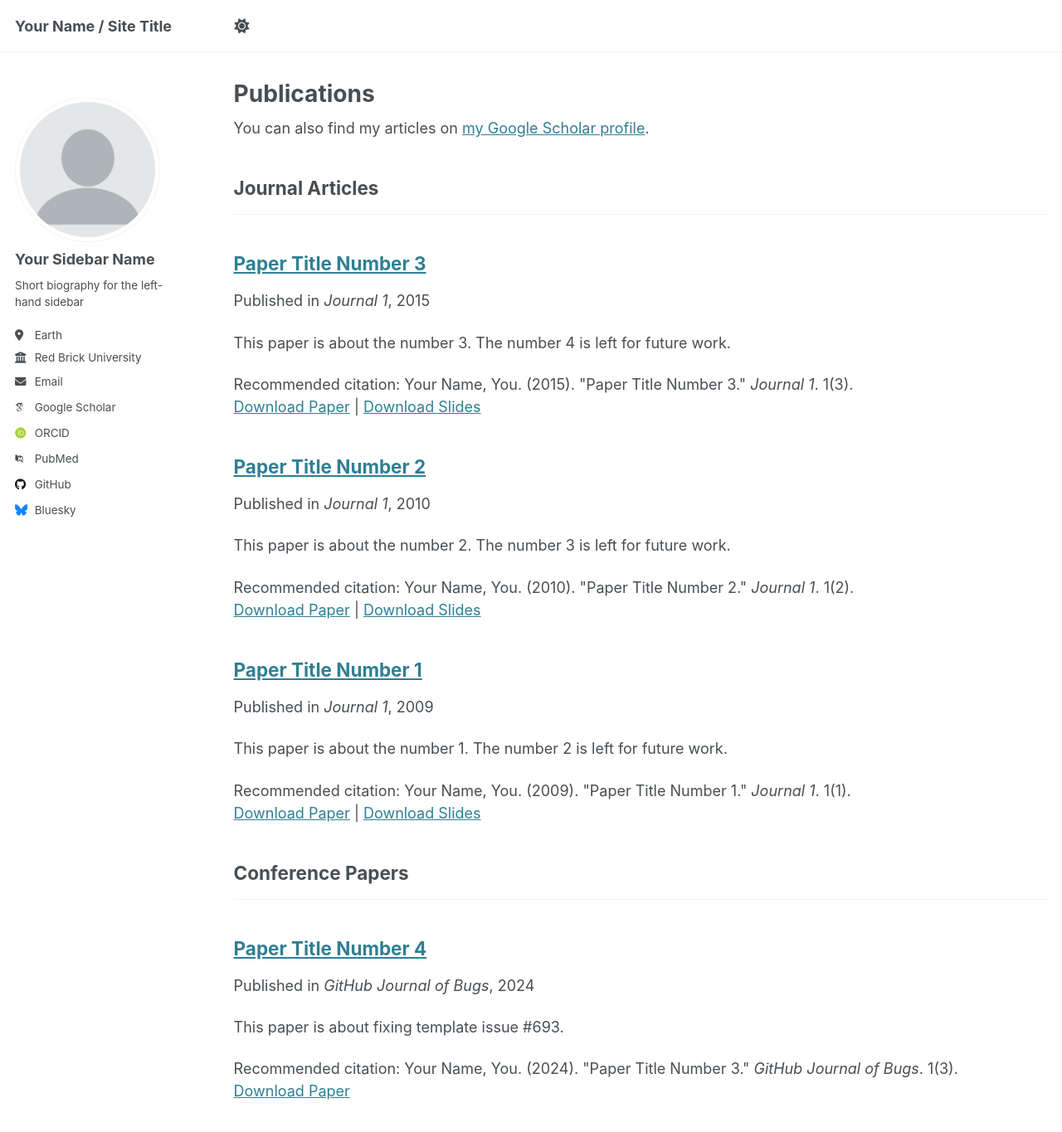
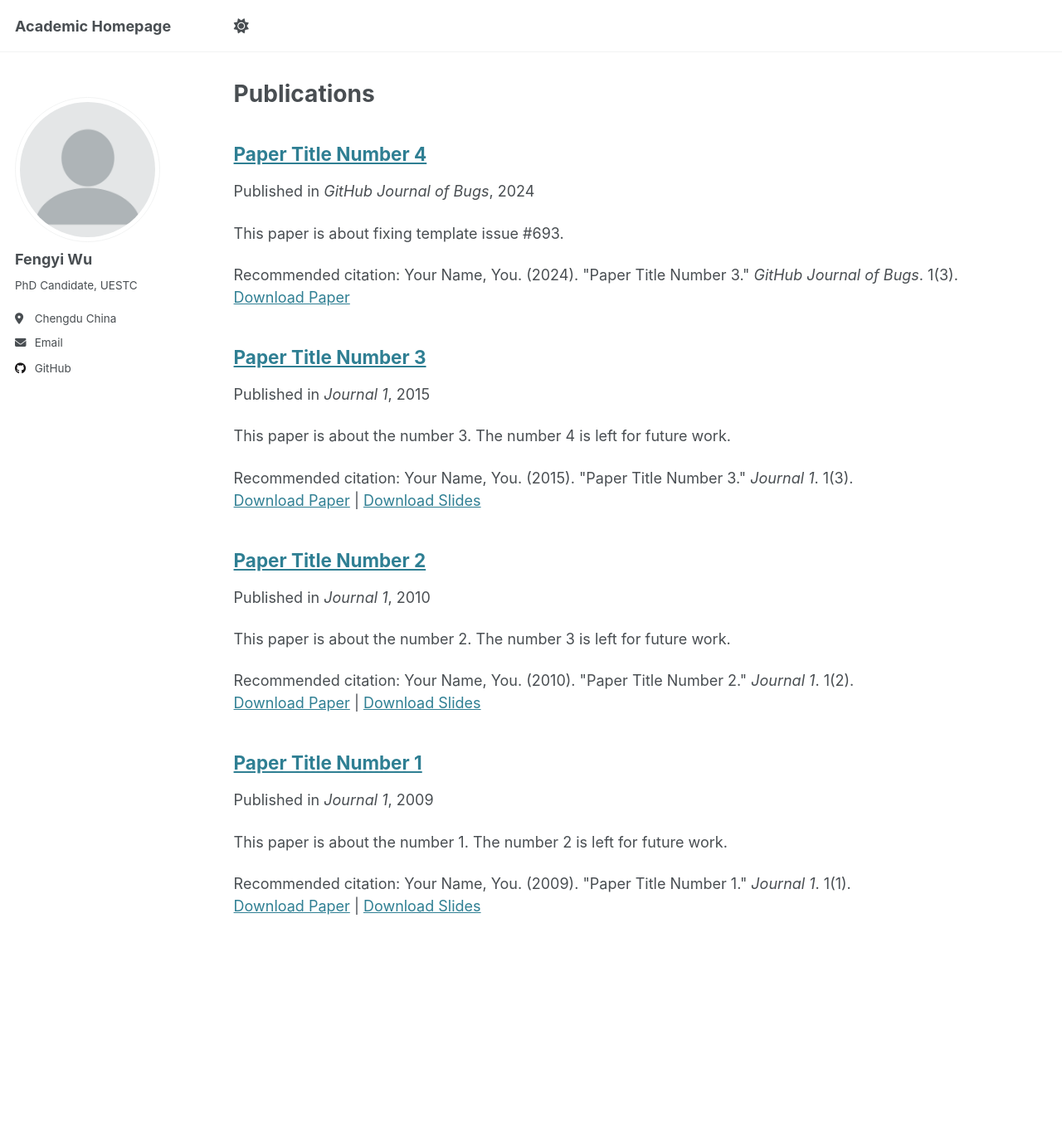
Before and after one commit to F1y1113/yifeidong, a Jekyll site: the page built from _pages/publications.html, in a window 1280 px wide and 1400 px high. Shown: the top 1365 px of the window at 83% size. Built offline with Jekyll 4.4.1, drawn with Linux system fonts in a browser that asks for light colours; some web fonts are replaced; part of the change alters nothing that is shown; some of the changed text lies outside the part shown.

Commit message:
Update _config.yml

```diff
--- a/_config.yml
+++ b/_config.yml
@@ -3,94 +3,23 @@
 # This config file is meant for settings that affect your entire site, values
 # which you are expected to set up once and rarely need to edit after that.
 # For technical reasons, this file is *NOT* reloaded automatically when you use
-# `jekyll serve -l -H localhost`. If you change this file, please restart the
-# server process.
-
-# Basic Site Settings
-locale                   : "en-US"
-site_theme               : "default"
-title                    : "Your Name / Site Title"
-title_separator          : "-"
-name                     : &name "Your Name"
-description              : &description "personal description"
-url                      : https://academicpages.github.io # the base hostname & protocol for your site e.g. "https://[your GitHub username].github.io"
-baseurl                  : "" # the subpath of your site, e.g. "/blog"
-repository               : "academicpages/academicpages.github.io"
-
-# Site Author - The following control what appear as part of the author content on the side bar.
-#               If a field is blank the icon and link will not appear, otherwise it will be shown.
-#               Additional customization can be done by editing /_includes/author-profile.html
-author:
-  # Biographic information
-  avatar           : "profile.png"
-  name             : "Your Sidebar Name"
-  pronouns         : # example: "she/her"
-  bio              : "Short biography for the left-hand sidebar"
-  location         : "Earth"
-  employer         : "Red Brick University"
-  uri              : # URL
-  email            : "none@example.org"
-
-  # Academic websites
-  arxiv            : # URL - Update with the correct link to your profile
-  googlescholar    : "https://scholar.google.com/citations?user=PS_CX0AAAAAJ"
-  impactstory      : # URL
-  orcid            : "http://orcid.org/yourorcidurl"
-  semantic         : # URL
-  pubmed           : "https://www.ncbi.nlm.nih.gov/pubmed/?term=john+snow"
-  researchgate     : # URL
-  scopus           : # URL
-
-  # Repositories and software development
-  bitbucket        : # Username - Update with your username on the site
-  codepen          : # Username
-  dribbble         : # Username
-  github           : "academicpages"
-  kaggle           : # Username
-  stackoverflow    : # User number or user number and name (i.e., use "1" or "1/jeff-atwood")
-
-  # Social media
-  bluesky          : "bsky.app" # Replace this with you Bluesky username
-  facebook         : # Username
-  flickr           : # Username
-  foursquare       : # Username
-  goodreads        : # Username
-  google_plus      : # Username
-  keybase          : # Username
-  instagram        : # Username
-  lastfm           : # Username
-  linkedin         : # Username
-  mastodon         : # URL
-  medium           : # URL
-  pinterest        : # Username
-  soundcloud       : # Username
-  steam            : # Username
-  telegram         : # URL
-  tumblr           : # Username
-  twitter          : # Username for X / Twitter
-  vine             : # Username
-  weibo            : # Username
-  wikipedia        : # Username
-  xing             : # Username
-  youtube          : # Username
-  zhihu            : # Username
-
-# Publication Category - The following the list of publication categories and their headings
-publication_category:
-  books:
-    title: 'Books'
-  manuscripts:
-    title: 'Journal Articles'
-  conferences:
-    title: 'Conference Papers'
+# `jekyll serve`. If you change this file, please restart the server process.
 
 # Site Settings
+locale                   : "en-US"
+title                    : "Academic Homepage"
+title_separator          : "-"
+name                     : &name "Fengyi Wu"
+description              : &description "UESTC PhD Candidate"
+url                      : https://fengyiwu98.github.io
+baseurl                  :
+repository               : "fengyiwu98/fengyiwu98.github.io"
 teaser                   :  # filename of teaser fallback teaser image placed in /images/, .e.g. "500x300.png"
 breadcrumbs              : false # true, false (default)
 words_per_minute         : 160
 future                   : true
 read_more                : "disabled" # if enabled, adds "Read more" links to excerpts
-talkmap_link             : false      #change to true to add link to talkmap on talks page
+talkmap_link             : false #change to true to add link to talkmap on talks page
 comments:
   provider               : # false (default), "disqus", "discourse", "facebook", "google-plus", "staticman", "custom"
   disqus:
@@ -118,9 +47,7 @@ staticman:
       options:
         format           : "iso8601" # "iso8601" (default), "timestamp-seconds", "timestamp-milliseconds"
 atom_feed:
-  hide                   : false     # change to true to hide the RSS feed in the footer
   path                   : # blank (default) uses feed.xml
-
 
 # SEO Related
 google_site_verification :
@@ -128,28 +55,50 @@ bing_site_verification   :
 alexa_site_verification  :
 yandex_site_verification :
 
-
-# Social Sharing
-twitter:
-  username               : &twitter
-facebook:
-  username               :
-  app_id                 :
-  publisher              :
-og_image                 :  # Open Graph/Twitter default site image
-# For specifying social profiles
-# - https://developers.google.com/structured-data/customize/social-profiles
-social:
-  type                   : # Person or Organization (defaults to Person)
-  name                   : # If the user or organization name differs from the site's name
-  links: # An array of links to social media profiles
+# Analytics
+analytics:
+  provider               :  "google-universal" # false (default), "google", "google-universal", "custom"
+  google:
+    tracking_id          :
 
 
-# Analytics
-analytics:
-  provider               :  "false" # false (default), "google", "google-universal", "google-analytics-4", "custom"
-  google:
-    tracking_id          :
+# Site Author
+author:
+  name             : "Fengyi Wu"
+  avatar           : "profile.png"
+  bio              : "PhD Candidate, UESTC"
+  location         : "Chengdu China"
+  employer         :
+  pubmed           : #"https://www.ncbi.nlm.nih.gov/pubmed/?term=john+snow"
+  googlescholar    : #"http://yourfullgooglescholarurl.com"
+  email            : "wufengyi98@163.com"
+  researchgate     : # example: "https://www.researchgate.net/profile/yourprofile"
+  uri              :
+  bitbucket        :
+  codepen          :
+  dribbble         :
+  flickr           :
+  facebook         :
+  foursquare       :
+  github           : "fengyiwu98"
+  google_plus      :
+  keybase          :
+  instagram        :
+  impactstory      : #"https://profiles.impactstory.org/u/xxxx-xxxx-xxxx-xxxx"
+  lastfm           :
+  linkedin         :
+  orcid            : #"http://orcid.org/yourorcidurl"
+  pinterest        :
+  soundcloud       :
+  stackoverflow    : # http://stackoverflow.com/users/123456/username
+  steam            :
+  tumblr           :
+  twitter          :
+  vine             :
+  weibo            :
+  xing             :
+  youtube          :
+  wikipedia        :
 
 
 # Reading Files
@@ -162,26 +111,23 @@ exclude:
   - "*.sublime-workspace"
   - .asset-cache
   - .bundle
-  - .github
   - .jekyll-assets-cache
   - .sass-cache
+  - CHANGELOG
+  - Capfile
+  - Gemfile
+  - Gruntfile.js
+  - LICENSE
+  - README
+  - Rakefile
   - assets/js/_main.js
   - assets/js/plugins
   - assets/js/vendor
-  - CHANGELOG
-  - Capfile
   - config
-  - Dockerfile
-  - Gemfile
-  - Gruntfile.js
   - gulpfile.js
-  - LICENSE
-  - local
   - log
   - node_modules
-  - package.json*
-  - Rakefile
-  - README
+  - package.json
   - tmp
   - vendor
 keep_files:
@@ -211,7 +157,7 @@ kramdown:
   enable_coderay: false
 
 
-# These settings control the types of collections used by the template
+# Collections
 collections:
   teaching:
     output: true
@@ -227,7 +173,7 @@ collections:
     permalink: /:collection/:path/
 
 
-# These settings control how pages and collections are included in the site
+# Defaults
 defaults:
   # _posts
   - scope:
@@ -283,7 +229,6 @@ defaults:
       author_profile: true
       share: true
 
-
 # Sass/SCSS
 sass:
   sass_dir: _sass
@@ -294,25 +239,22 @@ sass:
 permalink: /:categories/:title/
 # paginate: 5 # amount of posts to show
 # paginate_path: /page:num/
-timezone: Etc/UTC # http://en.wikipedia.org/wiki/List_of_tz_database_time_zones
+timezone: America/Los_Angeles # http://en.wikipedia.org/wiki/List_of_tz_database_time_zones
 
 
 # Plugins
 plugins:
-  - jekyll-feed
-  - jekyll-gist
   - jekyll-paginate
   - jekyll-sitemap
+  - jekyll-gist
+  - jekyll-feed
   - jekyll-redirect-from
-  - jemoji
-
-# Mimic GitHub Pages with --safe
+# mimic GitHub Pages with --safe
 whitelist:
-  - jekyll-feed
-  - jekyll-gist
   - jekyll-paginate
   - jekyll-sitemap
-  - jekyll-redirect-from
+  - jekyll-gist
+  - jekyll-feed
   - jemoji
 
 
```
